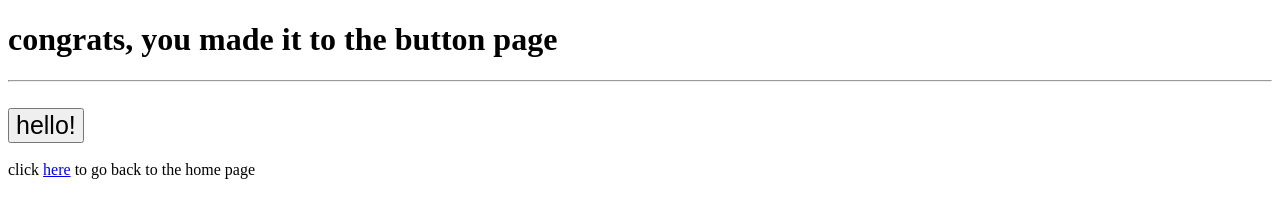
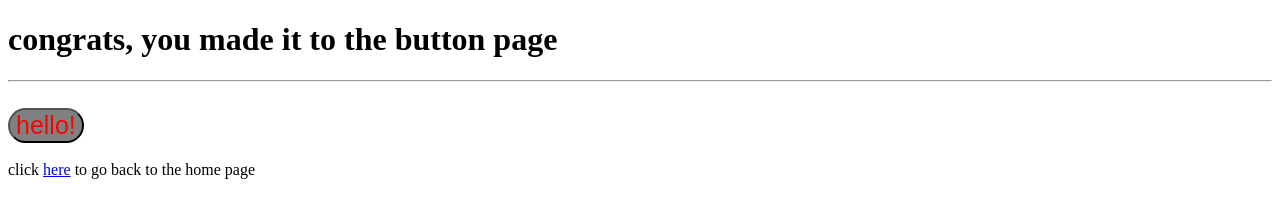
Before and after one commit to Latinorth/Latinorth.github.io, a plain HTML site: page button.html in a window 1280 px wide. Drawn offline with Linux system fonts and the light colour scheme.

Commit message:
Update button.html

```diff
--- a/button.html
+++ b/button.html
@@ -10,7 +10,7 @@
     <h1>congrats, you made it to the button page</h1>
     <hr>
     <br>
-    <button style="font-size:25px">hello!</button>
+    <button style="font-size:25px; background-color:grey; color:red; border-radius:25px;">hello!</button>
     <br>
     <br>
     click <a href="index.html" target=_self>here</a> to go back to the home page
```
